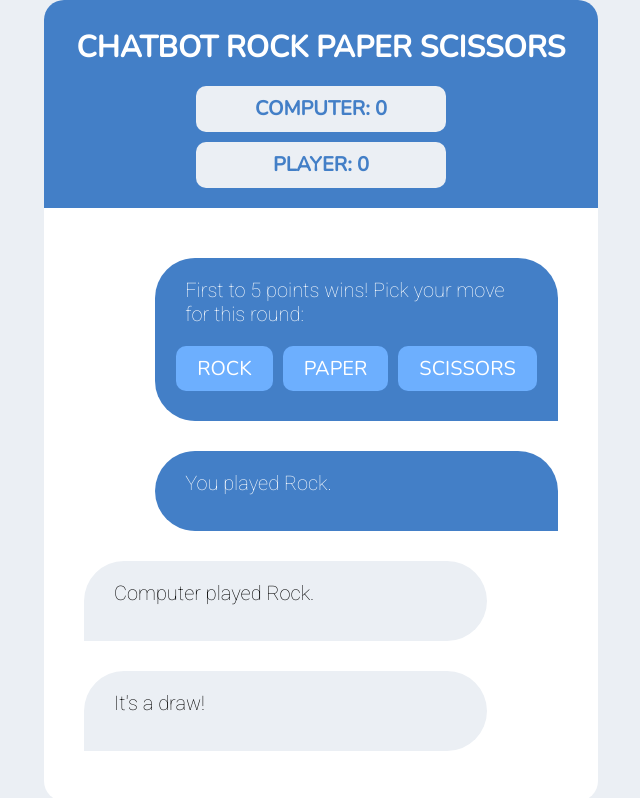
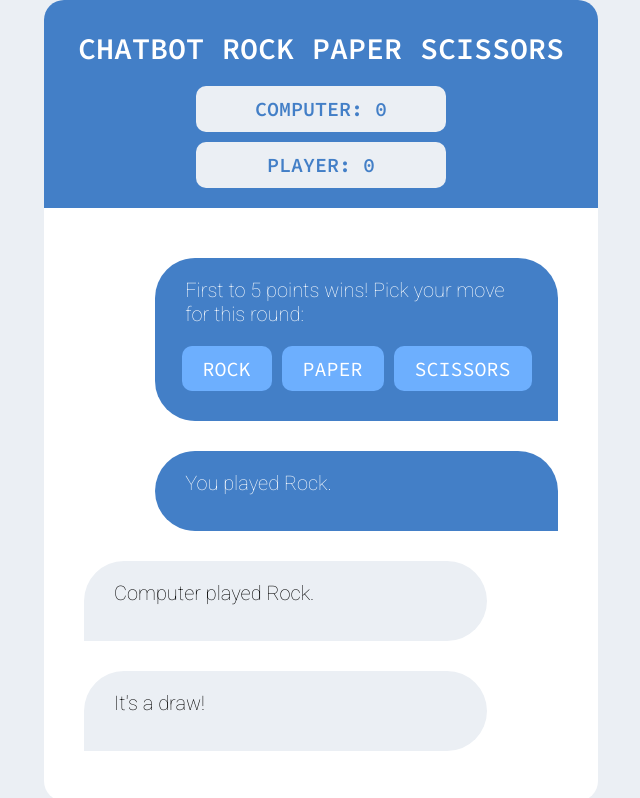
Before and after one commit to pinggyu/rock-paper-scissors, a plain HTML site: page index.html in a window 1280 px wide. Both pictures are taken after a click on the button "ROCK". Shown: the top 798 px of the page, without its empty margins (319-959 px from the left). Drawn offline with nearby package versions, Linux system fonts and the light colour scheme.

Commit message:
edited heading font + faster timeout before reset round

```diff
--- a/index.html
+++ b/index.html
@@ -8,7 +8,9 @@
     <link rel="stylesheet" href="./styles.css">
     <link rel="preconnect" href="https://fonts.googleapis.com">
     <link rel="preconnect" href="https://fonts.gstatic.com" crossorigin>
-    <link href="https://fonts.googleapis.com/css2?family=Nunito:wght@400;500&family=Roboto:wght@100;300;400;500&display=swap" rel="stylesheet">
+    <link href="https://fonts.googleapis.com/css2?family=Roboto:wght@100;300;400;500&display=swap" rel="stylesheet">
+    <link href="https://fonts.googleapis.com/css2?family=Source+Code+Pro:wght@300;400;500;600&display=swap"
+        rel="stylesheet">
     <link rel="icon" type="image/png" size="16x16" href="./icons/favicon-16x16.png">
     <link rel="icon" type="image/png" size="32x32" href="./icons/favicon-32x32.png">
     <link rel="icon" type="image/x-icon" href="./icons/favicon.ico">
--- a/index.js
+++ b/index.js
@@ -104,7 +104,7 @@ function playRound(playerSelection, compSelection){
         endGame();
     }else {
         // reset round
-        setTimeout(resetRound, 3500);
+        setTimeout(resetRound, 1800);
     }
 }
 
--- a/styles.css
+++ b/styles.css
@@ -13,8 +13,8 @@ html{line-height:1.15;-ms-text-size-adjust:100%;-webkit-text-size-adjust:100%}bo
 :root {
 
     /* Typography */
-    --ff-body: Roboto;
-    --ff-heading: 'Nunito';
+    --ff-body: 'Roboto';
+    --ff-heading: 'Source Code Pro';
 
     /* Colors */
     --clr-primary: #437fc7;
```
